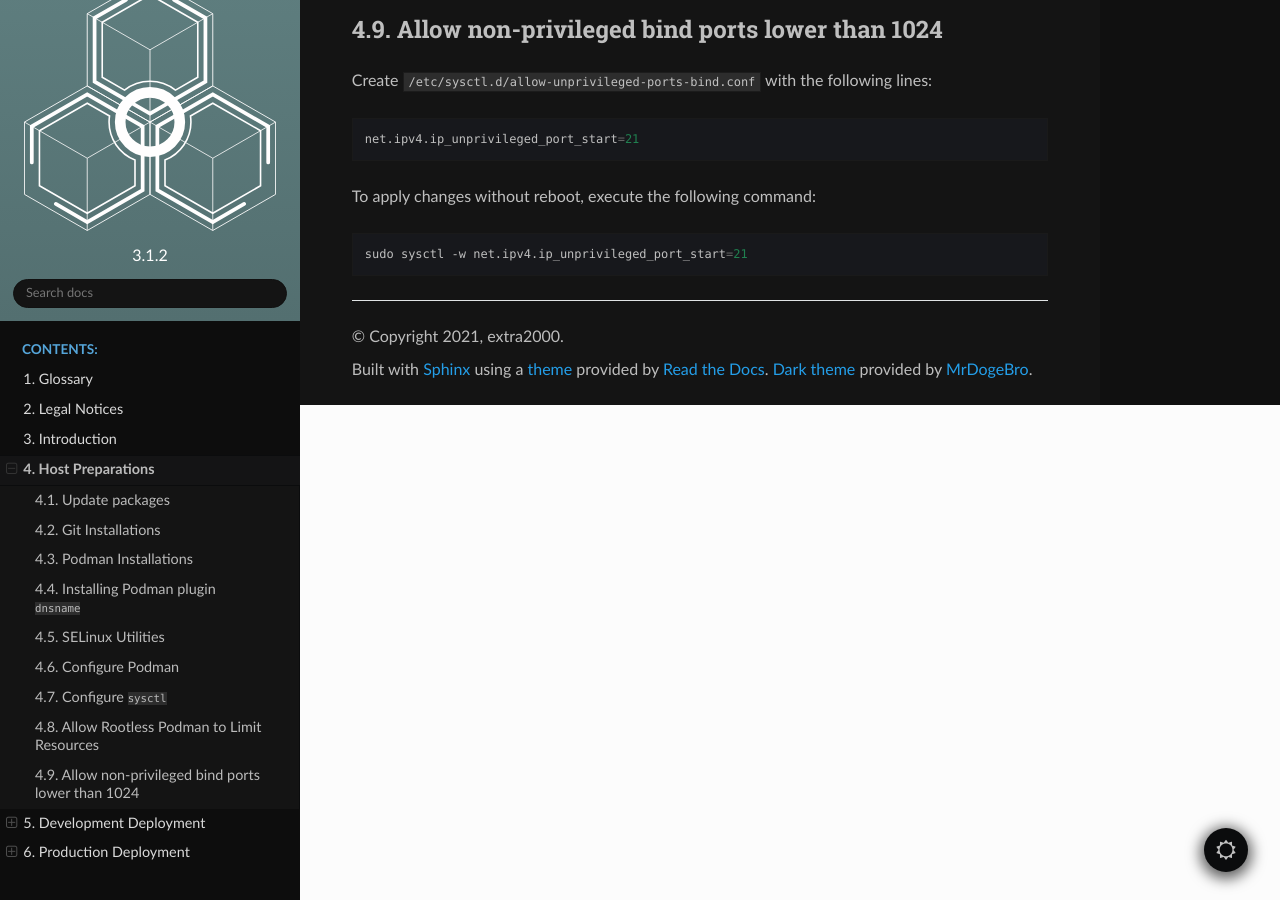
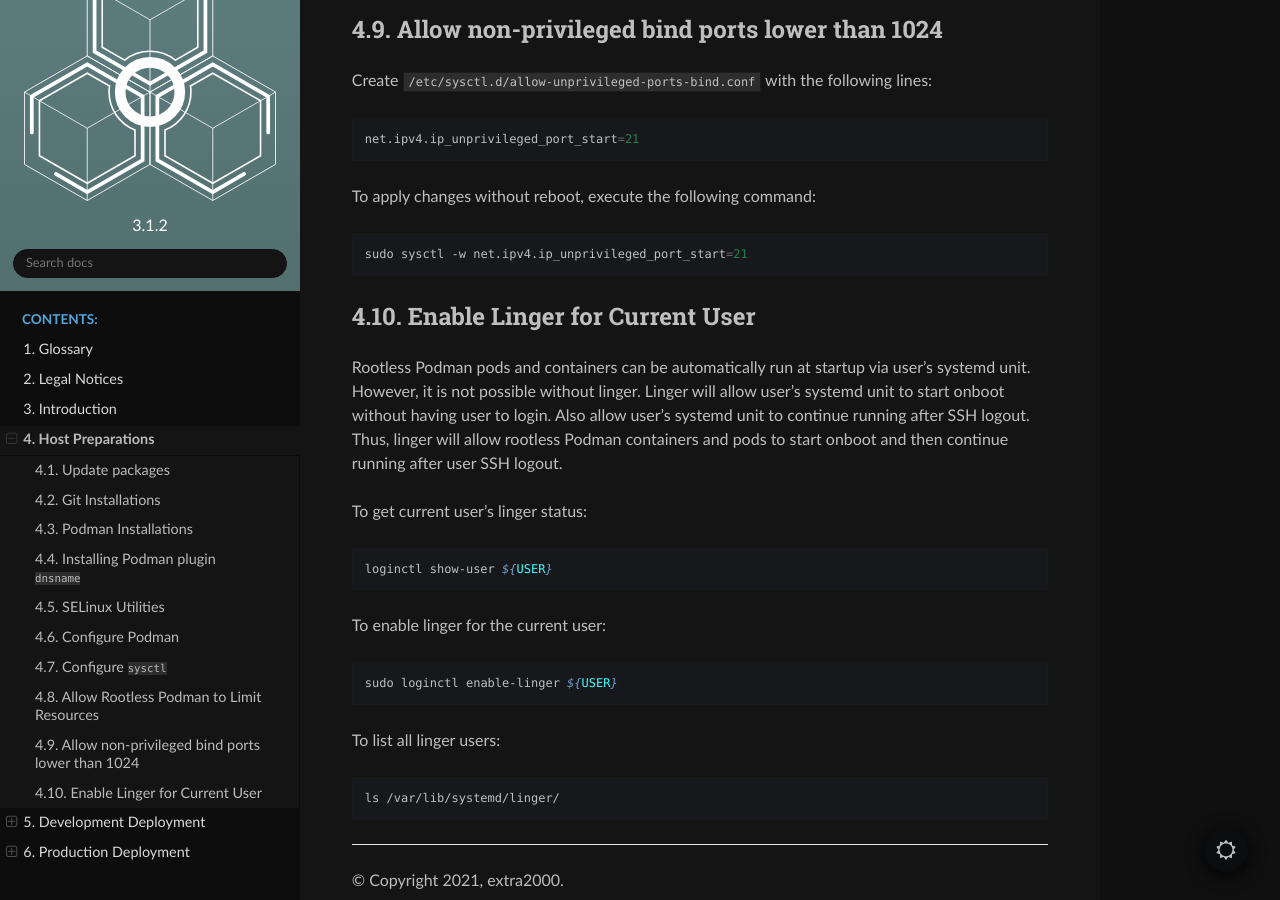
Before and after one commit to extra2000/qeeqbox-chameleon-podman, a Sphinx documentation site: the page built from docs/source/host_preparations.rst, in a window 1280 px wide and 900 px high, scrolled down 4043 px. Built offline with Sphinx 7.4.7 and the Read the Docs theme 2.0.0, drawn with Linux system fonts in a browser that asks for light colours.

Commit message:
docs(host-preparations): add instructions to enable linger user

```diff
--- a/docs/source/host_preparations.rst
+++ b/docs/source/host_preparations.rst
@@ -200,3 +200,26 @@ To apply changes without reboot, execute the following command:
 .. code-block:: bash
 
     sudo sysctl -w net.ipv4.ip_unprivileged_port_start=21
+
+Enable Linger for Current User
+------------------------------
+
+Rootless Podman pods and containers can be automatically run at startup via user's systemd unit. However, it is not possible without linger. Linger will allow user's systemd unit to start onboot without having user to login. Also allow user's systemd unit to continue running after SSH logout. Thus, linger will allow rootless Podman containers and pods to start onboot and then continue running after user SSH logout.
+
+To get current user's linger status:
+
+.. code-block:: bash
+
+    loginctl show-user ${USER}
+
+To enable linger for the current user:
+
+.. code-block:: bash
+
+    sudo loginctl enable-linger ${USER}
+
+To list all linger users:
+
+.. code-block:: bash
+
+    ls /var/lib/systemd/linger/
```
